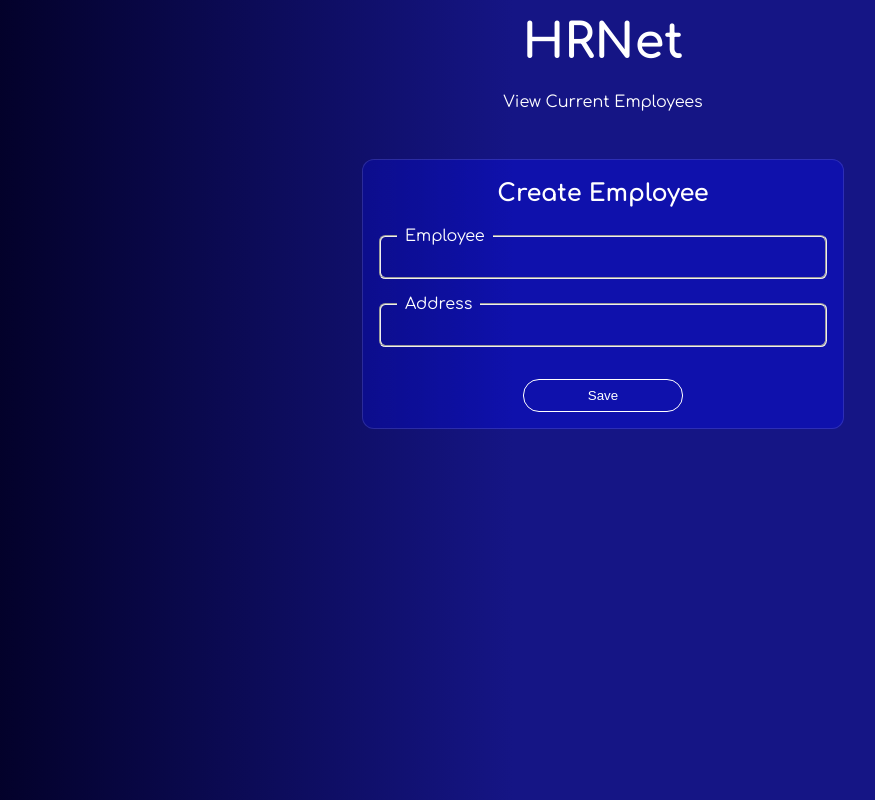
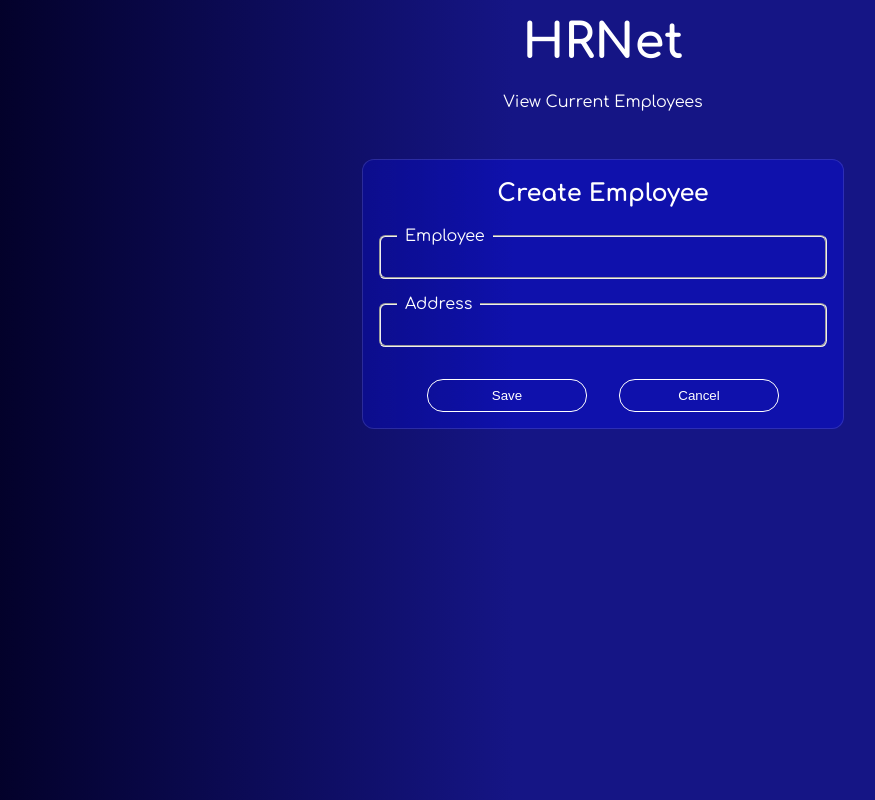
Before and after one commit to Fysalidev/Hrnet, a React (Create React App) app: page / in a window 1280 px wide. Shown: the whole page, without its empty margins (37-912 px from the left). Built offline with nearby package versions, Linux system fonts and the light colour scheme.

Commit message:
Feature(Form) : Mise en place du formulaire

```diff
--- a/package.json
+++ b/package.json
@@ -6,12 +6,14 @@
     "@testing-library/jest-dom": "^5.16.5",
     "@testing-library/react": "^13.4.0",
     "@testing-library/user-event": "^13.5.0",
+    "formik": "^2.2.9",
     "react": "^18.2.0",
     "react-dom": "^18.2.0",
     "react-router-dom": "^6.4.3",
     "react-scripts": "5.0.1",
     "styled-components": "^5.3.6",
-    "web-vitals": "^2.1.4"
+    "web-vitals": "^2.1.4",
+    "yup": "^0.32.11"
   },
   "scripts": {
     "start": "react-scripts start",
--- a/src/components/form/FormEmployees.jsx
+++ b/src/components/form/FormEmployees.jsx
@@ -1,24 +1,53 @@
 import React from "react";
 import styled from "styled-components";
+import { Formik, Field, Form, ErrorMessage } from "formik";
+import * as Yup from "yup";
+
+const validationSchema = Yup.object().shape({
+  firstName: Yup.string().required("Ce champ est obligatoire"),
+  lastName: Yup.string().required("Ce champ est obligatoire"),
+  birthDate: Yup.string().required("Ce champ est obligatoire"),
+  startDate: Yup.string().required("Ce champ est obligatoire"),
+});
+
+const initialValues = {
+  firstName: "",
+  lastName: "",
+  birthDate: "",
+  startDate: "",
+};
+
+const handleSubmit = (values) => {
+  console.log(values);
+};
 
 function FormEmployees() {
   return (
-    <FormWrapper>
-      <FormTitle>Create Employee</FormTitle>
-      <EntriesWrapper>
-        <EntriesLegend>Employee</EntriesLegend>
-      </EntriesWrapper>
-      <EntriesWrapper>
-        <EntriesLegend>Address</EntriesLegend>
-      </EntriesWrapper>
-      <SaveButton>Save</SaveButton>
-    </FormWrapper>
+    <Formik
+      initialValues={initialValues}
+      validationSchema={validationSchema}
+      onSubmit={(values) => handleSubmit(values)}
+    >
+      {({ resetForm }) => (
+        <StyledForm>
+          <FormTitle>Create Employee</FormTitle>
+          <Entries>
+            <StyledLegend>Employee</StyledLegend>
+          </Entries>
+          <Entries>
+            <StyledLegend>Address</StyledLegend>
+          </Entries>
+          <FormButton type="submit">Save</FormButton>
+          <FormButton onclick={resetForm}>Cancel</FormButton>
+        </StyledForm>
+      )}
+    </Formik>
   );
 }
 
 export default FormEmployees;
 
-const FormWrapper = styled.form`
+const StyledForm = styled(Form)`
   width: 30rem;
   background: white;
   border-radius: 0.4rem;
@@ -36,7 +65,7 @@ const FormTitle = styled.h2`
   text-align: center;
 `;
 
-const EntriesWrapper = styled.fieldset`
+const Entries = styled.fieldset`
   border-radius: 0.4rem;
   margin: 1rem;
   padding: 1rem;
@@ -44,12 +73,12 @@ const EntriesWrapper = styled.fieldset`
   font-family: "Comfortaa", cursive;
 `;
 
-const EntriesLegend = styled.legend`
+const StyledLegend = styled.legend`
   text-align: start;
   padding: 0 0.5rem 0 0.5rem;
 `;
 
-const SaveButton = styled.button`
+const FormButton = styled.button`
   margin: 1rem 0 1rem 0;
   padding: 0.5rem;
   width: 10rem;
@@ -59,6 +88,7 @@ const SaveButton = styled.button`
   color: white;
   z-index: 1;
   position: relative;
+  margin: 1rem;
 
   &&:hover {
     background: purple;
```
Also changed, not shown: 1 other file (tests, documents, lock files or other folders).
